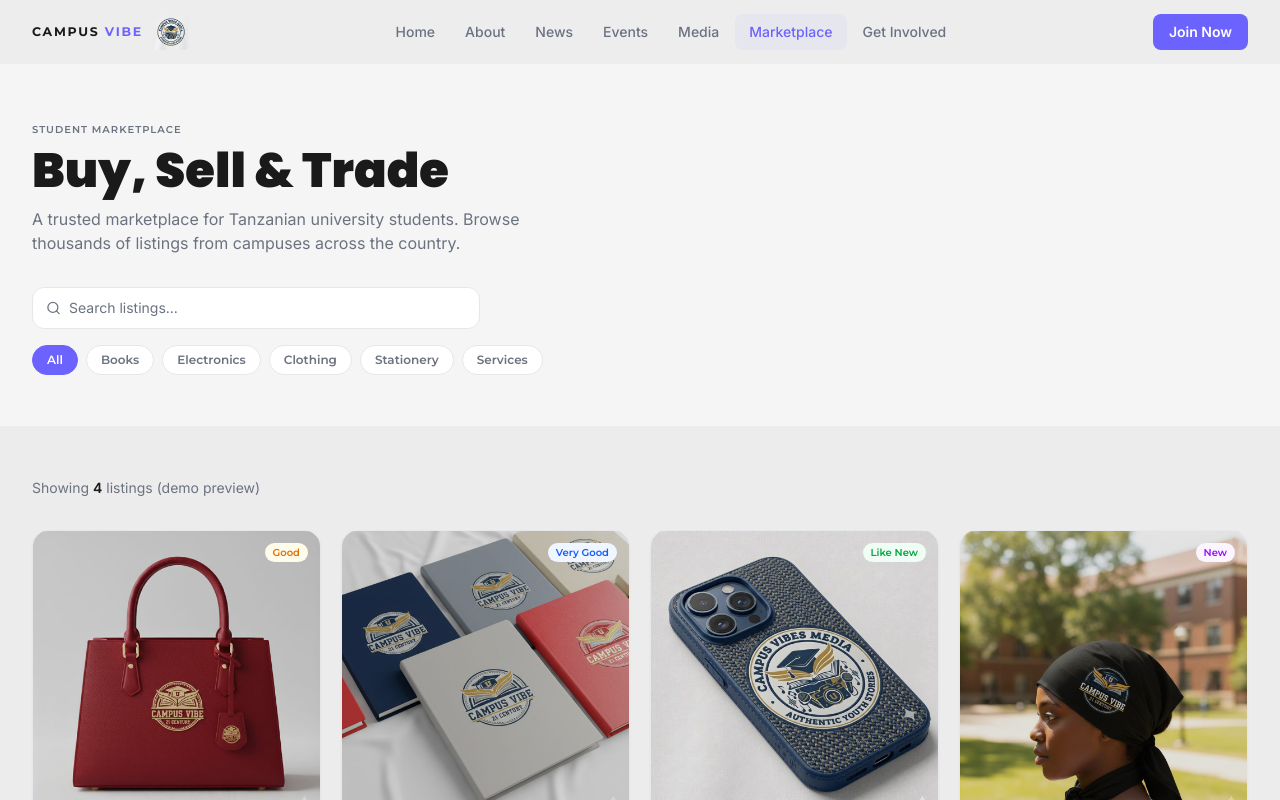
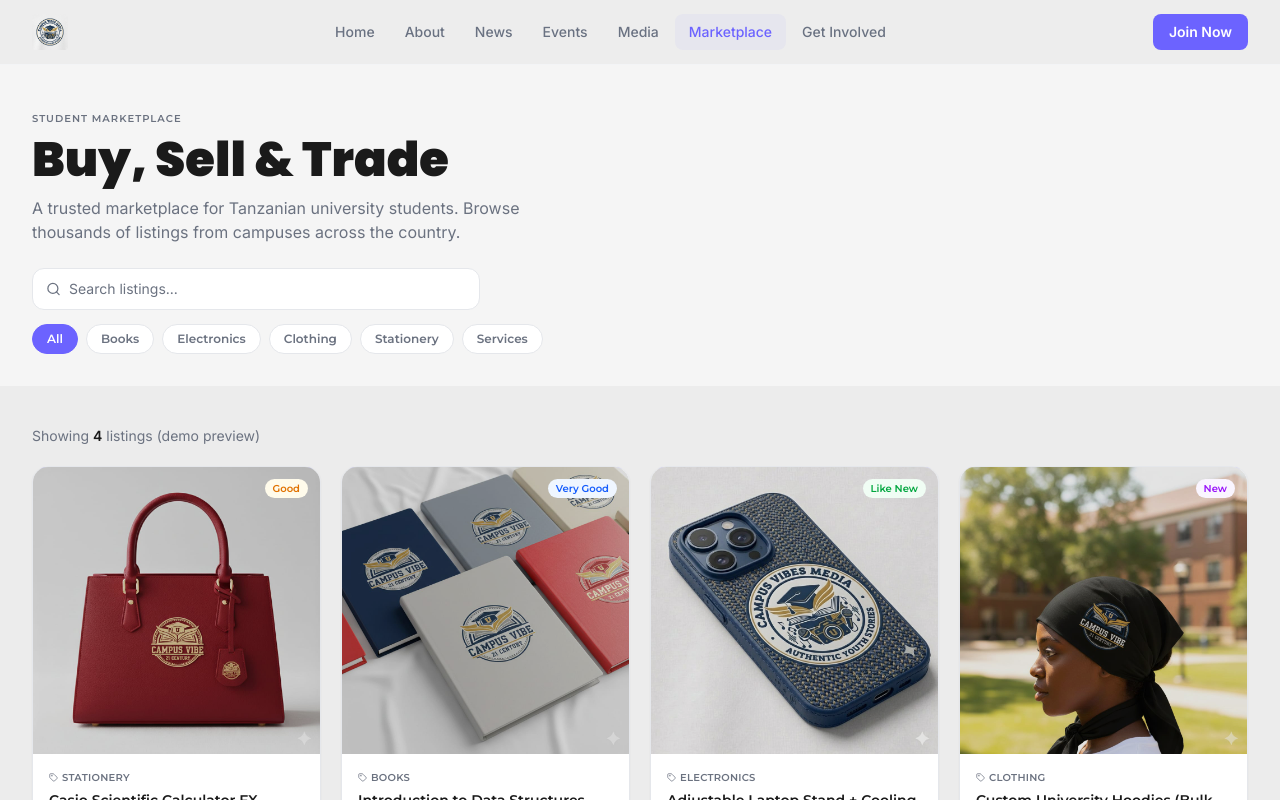
Before and after one commit to Stark-Priver/campusvibe, a Next.js app in the folder campusvibe/: page /marketplace in a window 1280 px wide. Shown: the top 800 px of the page. Built offline with nearby package versions, Linux system fonts and the light colour scheme.

Commit message:
style: 00000861.meta, src_components_layout_Navbar_tsx_f4db4674._.js.map (+27 more) [2026-03-17 12:21:50]

```diff
--- a/campusvibe/src/app/marketplace/page.tsx
+++ b/campusvibe/src/app/marketplace/page.tsx
@@ -24,7 +24,7 @@ export default function MarketplacePage() {
     <>
       {/* Hero */}
       <div className="pt-16 bg-surface">
-        <div className="max-w-7xl mx-auto px-4 sm:px-6 lg:px-8 section-space-tight">
+        <div className="max-w-7xl mx-auto px-4 sm:px-6 lg:px-8 pt-8 pb-7 sm:pt-10 sm:pb-8">
           <AnimatedSection>
             <span className="text-[10px] uppercase tracking-widest font-section font-semibold text-muted">
               Student Marketplace
@@ -39,7 +39,7 @@ export default function MarketplacePage() {
           </AnimatedSection>
 
           {/* Search + Categories */}
-          <AnimatedSection delay={0.1} className="mt-8 space-y-4">
+          <AnimatedSection delay={0.1} className="mt-6 space-y-3.5">
             <div className="relative max-w-md">
               <Search size={15} className="absolute left-3.5 top-1/2 -translate-y-1/2 text-muted" />
               <input
@@ -67,9 +67,9 @@ export default function MarketplacePage() {
       </div>
 
       {/* Listings */}
-      <section className="bg-[#ECECEC] section-space-tight">
+      <section className="bg-[#ECECEC] py-8 sm:py-10">
         <div className="max-w-7xl mx-auto px-4 sm:px-6 lg:px-8">
-          <AnimatedSection className="mb-8 flex items-center justify-between">
+          <AnimatedSection className="mb-5 flex items-center justify-between">
             <p className="text-sm text-muted font-body">
               Showing <span className="text-dark font-semibold">{marketplaceItems.length}</span> listings (demo preview)
             </p>
--- a/campusvibe/src/components/layout/Navbar.tsx
+++ b/campusvibe/src/components/layout/Navbar.tsx
@@ -40,14 +40,10 @@ export default function Navbar() {
       <div className="max-w-7xl mx-auto px-4 sm:px-6 lg:px-8 flex items-center justify-between h-16">
 
         {/* ── Logo ── */}
-        <Link href="/" className="flex items-center gap-2.5 shrink-0 group">
-          <span className="font-section font-bold uppercase tracking-[0.14em] text-[0.72rem] sm:text-[0.78rem] text-gray-700 leading-none">
-            <span className="text-dark">Campus</span>{" "}
-            <span className="text-brand">Vibe</span>
-          </span>
+        <Link href="/" className="flex items-center shrink-0 group" aria-label="Campus Vibe Home">
           <Image
             src="/media/logo.jpeg"
-            alt="CampusVibe"
+            alt="Campus Vibe"
             width={172}
             height={40}
             priority
```
